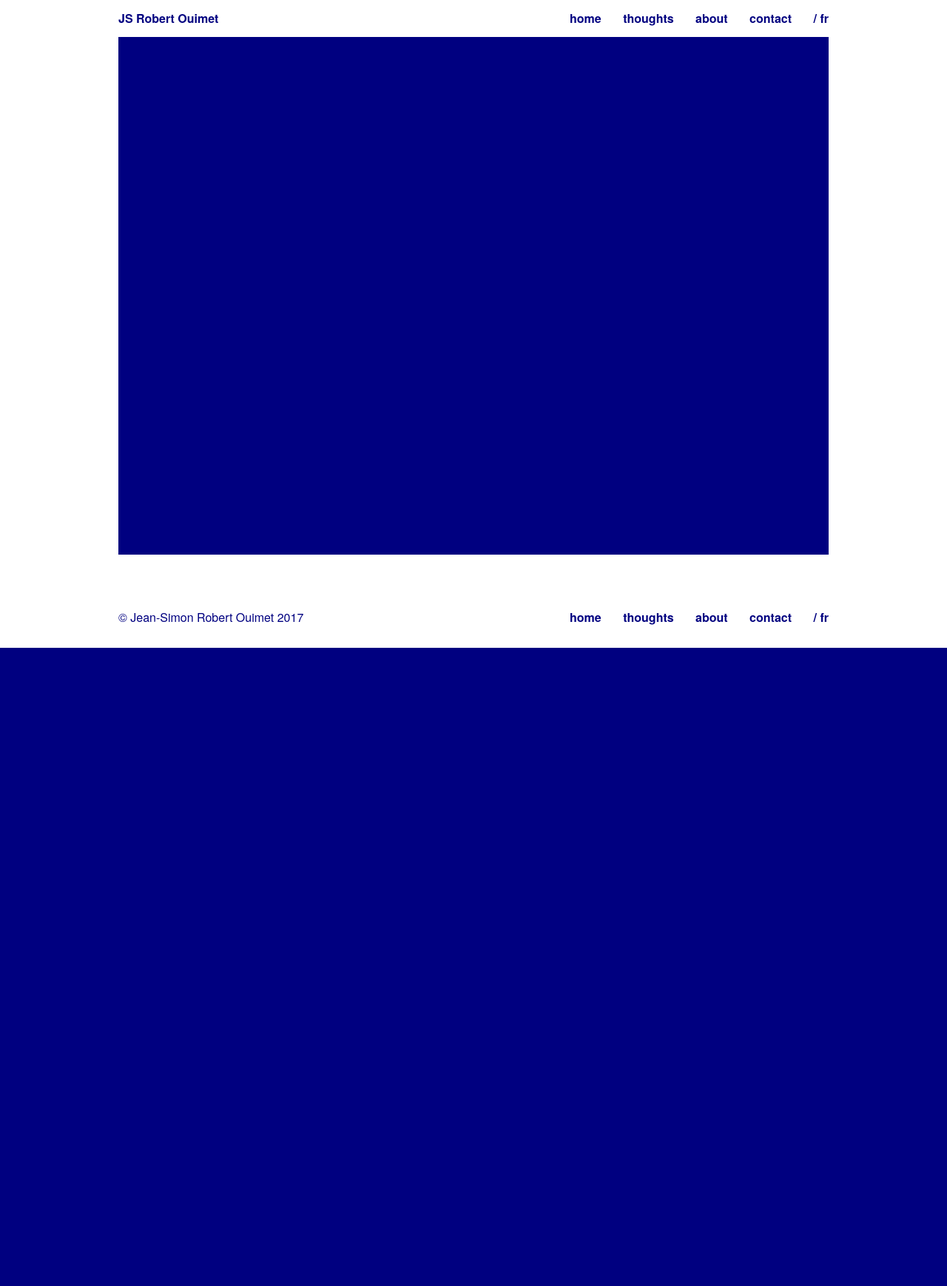
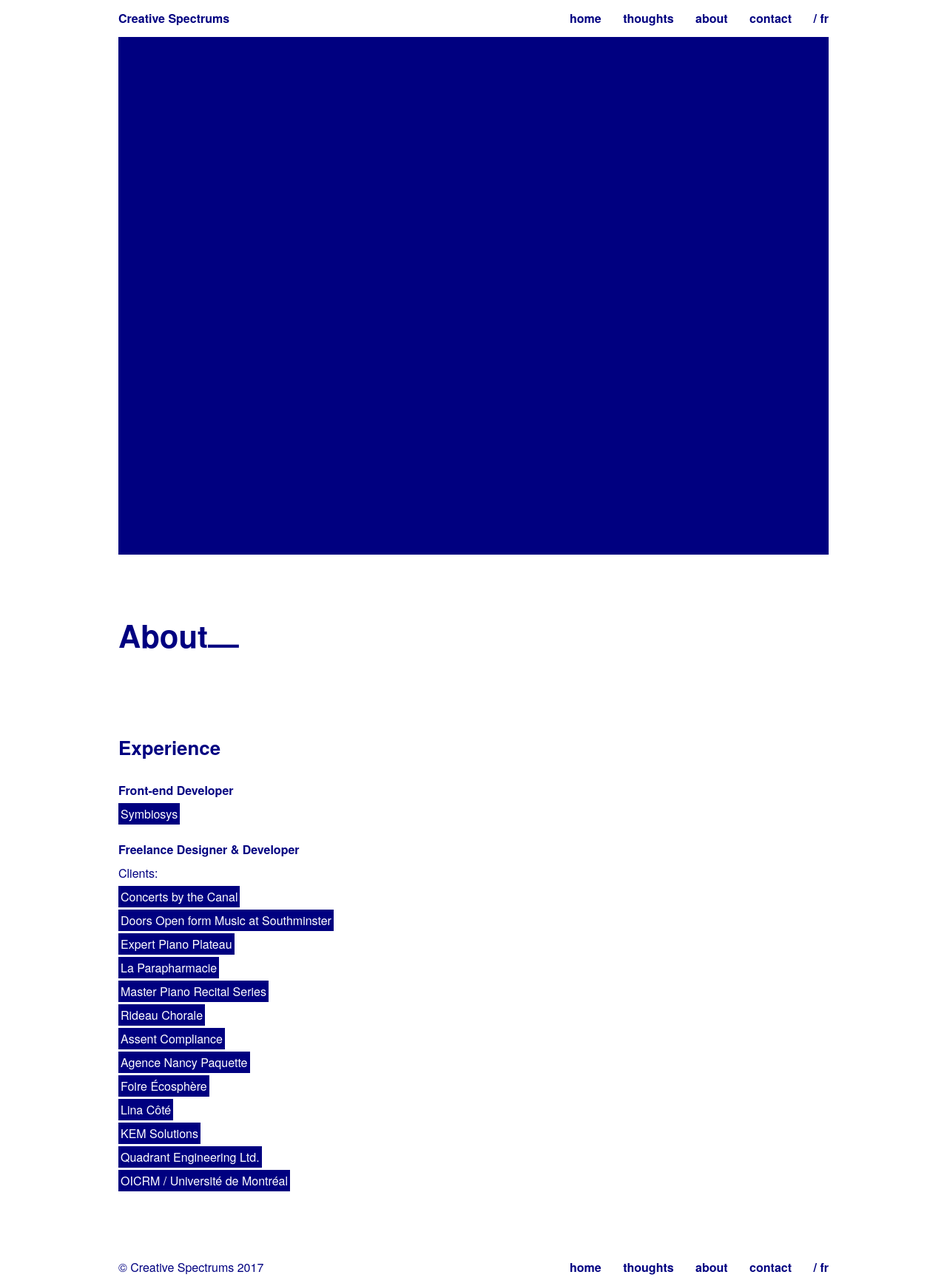
Before and after one commit to JSRobertOuimet/CreativeSpectrums, a PHP site: page /about.php in a window 1280 px wide. Shown: the whole page at 74% size. Before the commit the page ends 876 px from the top, so only its background shows below. Run offline with PHP 8.4, Linux system fonts and the light colour scheme.

Commit message:
~ site title & copyright

```diff
--- a/about.php
+++ b/about.php
@@ -6,7 +6,7 @@
   <meta name="viewport" content="width=device-width, initial-scale=1">
   <!--<meta http-equiv="refresh" content="3">-->
 
-  <title>JS Robert Ouimet &ndash; About</title>
+  <title>Creative Spectrums &ndash; About</title>
 
   <!--Main stylesheet-->
   <link rel="stylesheet" href="css/main.css">
@@ -26,6 +26,36 @@
 
     <article>
 
+      <header class="bit-1">
+          <h1 class="title-big">About<span class="horizontal-bar">&horbar;</span></h1>
+        </header>
+
+      <section>
+
+          <h2 class="title-small">Experience</h2>
+
+          <h3 class="subtitle">Front-end Developer</h3>
+          <p><a href="http://smbsol.com/" target="_blank" class="link">Symbiosys</a><p>
+
+          <h3 class="subtitle">Freelance Designer &amp; Developer</h3>
+          <p>Clients:<br>
+            <a href="http://smbsol.com/" target="_blank" class="link">Concerts by the Canal</a><br>
+            <a href="http://smbsol.com/" target="_blank" class="link">Doors Open form Music at Southminster</a><br>
+            <a href="http://smbsol.com/" target="_blank" class="link">Expert Piano Plateau</a><br>
+            <a href="http://smbsol.com/" target="_blank" class="link">La Parapharmacie</a><br>
+            <a href="http://smbsol.com/" target="_blank" class="link">Master Piano Recital Series</a><br>
+            <a href="http://smbsol.com/" target="_blank" class="link">Rideau Chorale</a><br>
+            <a href="http://smbsol.com/" target="_blank" class="link">Assent Compliance</a><br>
+            <a href="http://smbsol.com/" target="_blank" class="link">Agence Nancy Paquette</a><br>
+            <a href="http://smbsol.com/" target="_blank" class="link">Foire Écosphère</a><br>
+            <a href="http://smbsol.com/" target="_blank" class="link">Lina Côté</a><br>
+            <a href="http://smbsol.com/" target="_blank" class="link">KEM Solutions</a><br>
+            <a href="http://smbsol.com/" target="_blank" class="link">Quadrant Engineering Ltd.</a><br>
+            <a href="http://smbsol.com/" target="_blank" class="link">OICRM / Université de Montréal</a><br>
+          </p>
+
+      </section>
+
     </article>
 
     <?php include('templates/footer.php'); ?>
--- a/concerts-by-the-canal.php
+++ b/concerts-by-the-canal.php
@@ -6,7 +6,7 @@
   <meta name="viewport" content="width=device-width, initial-scale=1">
   <!--<meta http-equiv="refresh" content="3">-->
 
-  <title>JS Robert Ouimet &ndash; Home</title>
+  <title>Creative Spectrums &ndash; Home</title>
 
   <!--Main stylesheet-->
   <link rel="stylesheet" href="css/main.css">
@@ -69,7 +69,7 @@
 
             <h3 class="subtitle">Testimonial</h3>
             <p class="testimonial">“Jean-Simon est assidu, cultivé et sait garder le focus sur les résultats. Nous avons travaillé ensemble sur plusieurs mandats et à chaque fois, il a été un joueur clé pour lequel le statut quo n’est pas une option.”</p>
-            <p class="right"><span class="bold">Amine Lahlou</span>, CTO @ <a href="http://smbsol.com/" target="_blank" class="link">Symbiosys</a></p>
+            <p class="right"><span class="bold">Amine Lahlou</span>, CTO &commat; <a href="http://smbsol.com/" target="_blank" class="link">Symbiosys</a></p>
           </div>
 
           </section>
--- a/contact.php
+++ b/contact.php
@@ -6,7 +6,7 @@
   <meta name="viewport" content="width=device-width, initial-scale=1">
   <!--<meta http-equiv="refresh" content="3">-->
 
-  <title>JS Robert Ouimet &ndash; Contact</title>
+  <title>Creative Spectrums &ndash; Contact</title>
 
   <!--Main stylesheet-->
   <link rel="stylesheet" href="css/main.css">
--- a/css/main.css
+++ b/css/main.css
@@ -108,6 +108,9 @@ p {
   font-size: 1em;
   line-height: 2em; }
 
+.copy {
+  margin-bottom: 0 !important; }
+
 .link,
 .tag {
   margin-right: 5px;
@@ -200,7 +203,7 @@ a:visited {
 .bit-75 {
   width: 75%; }
 
-@media (max-width: 30em) {
+@media (max-width: 600px) {
   .bit-1 {
     width: 100%; }
 
@@ -236,7 +239,7 @@ a:visited {
 
   .bit-12 {
     width: 100%; } }
-@media (min-width: 30em) and (max-width: 50em) {
+@media (min-width: 600px) and (max-width: 960px) {
   .bit-4,
   .bit-6,
   .bit-8,
@@ -252,7 +255,7 @@ a:visited {
   .bit-9,
   .bit-11 {
     width: 100%; } }
-@media (min-width: 50em) and (max-width: 68.75em) {
+@media (min-width: 960px) and (max-width: 1200px) {
   .bit-2,
   .bit-7 {
     width: 100%; }
@@ -300,8 +303,8 @@ label {
   background-color: #000080;
   background-repeat: no-repeat;
   background-position: center;
-  background-size: 75%; }
-  @media screen and (max-width: 960px) {
+  background-size: 50%; }
+  @media screen and (max-width: 600px) {
     .jumbotron {
       margin-top: 50px;
       height: calc(100vh - 65px);
@@ -439,7 +442,7 @@ label {
     content: "";
     display: block;
     padding-bottom: 50%; }
-    @media screen and (max-width: 50em) {
+    @media screen and (max-width: 960px) {
       .thumbnail-2-1:after {
         padding-bottom: 100%; } }
   .thumbnail-2-1 h3 {
--- a/sass/base/_typography.sass
+++ b/sass/base/_typography.sass
@@ -30,6 +30,9 @@ p
   // &:last-of-type
   //   margin-bottom: 0 !important
 
+.copy
+  margin-bottom: 0 !important
+
 // Links
 
 %underlined
--- a/sass/libraries/lemonade/_config.scss
+++ b/sass/libraries/lemonade/_config.scss
@@ -4,9 +4,9 @@ $half:        		100% / 2;
 
 // Media Queries Breakpoints
 // Can be tweaked if need be.
-$small:       		30em; // Portrait mobile to landscape mobile
-$medium:      		50em; // Portrait tablet to landscape tablet
-$large:       		68.750em; // Small desktop to large desktop
+$small:       		600px; // Portrait mobile to landscape mobile
+$medium:      		960px; // Portrait tablet to landscape tablet
+$large:       		1200px; // Small desktop to large desktop
 
 // Example padding for grid
 // Doesn't actually need to be kept in.
--- a/sass/modules/_jumbotron.sass
+++ b/sass/modules/_jumbotron.sass
@@ -6,8 +6,8 @@
     color: $primary-color
     repeat: no-repeat
     position: center
-    size: 75%
-  @media screen and (max-width: 960px)
+    size: 50%
+  @media screen and (max-width: $small)
     margin-top: 50px
     height: calc(100vh - 65px)
     background:
--- a/templates/footer.php
+++ b/templates/footer.php
@@ -1,10 +1,10 @@
 <!--Desktop Footer-->
 <footer id="main-footer" class="bit-1 desktop-only">
   <nav id="secondary-nav">
-    <div class="left mg-b">
-      <p class="copy">&copy; Jean-Simon Robert Ouimet 2017</p>
+    <div class="left">
+      <p class="copy">&copy; Creative Spectrums 2017</p>
     </div>
-    <div class="right mg-b">
+    <div class="right">
       <a href="index.php">home</a>
       <a href="thoughts.php">thoughts</a>
       <a href="about.php">about</a>
@@ -16,5 +16,5 @@
 
 <!--Mobile Footer-->
 <footer id="main-footer" class="bit-1 center mobile-only">
-  <p class="copy">&copy; Jean-Simon Robert Ouimet 2017</p>
+  <p class="copy">&copy; Creative Spectrums 2017</p>
 </footer>
--- a/templates/navigation.php
+++ b/templates/navigation.php
@@ -1,7 +1,7 @@
 <!--Desktop Navigation-->
 <nav id="main-nav" class="desktop-only">
   <div class="left">
-    <a id="brand" href="index.php">JS Robert Ouimet</a>
+    <a id="brand" href="index.php">Creative Spectrums</a>
   </div>
   <div class="right desktop-only">
     <a href="index.php">home</a>
@@ -15,7 +15,7 @@
 <!--Mobile Navigation-->
 <nav id="main-nav" class="mobile-main-nav mobile-only">
   <div class="left">
-    <a id="brand" href="index.php">JS Robert Ouimet</a>
+    <a id="brand" href="index.php">Creative Spectrums</a>
   </div>
   <div class="right">
     <a onclick="openNav()">menu</a>
--- a/templates/template.php
+++ b/templates/template.php
@@ -6,7 +6,7 @@
   <meta name="viewport" content="width=device-width, initial-scale=1">
   <!--<meta http-equiv="refresh" content="3">-->
 
-  <title>JS Robert Ouimet &ndash; Home</title>
+  <title>Creative Spectrums &ndash; Home</title>
 
   <!--Main stylesheet-->
   <link rel="stylesheet" href="css/main.css">
@@ -69,7 +69,7 @@
 
             <h3 class="subtitle">Testimonial</h3>
             <p class="testimonial">“Jean-Simon est assidu, cultivé et sait garder le focus sur les résultats. Nous avons travaillé ensemble sur plusieurs mandats et à chaque fois, il a été un joueur clé pour lequel le statut quo n’est pas une option.”</p>
-            <p class="right"><span class="bold">Amine Lahlou</span>, CTO @ <a href="http://smbsol.com/" target="_blank" class="link">Symbiosys</a></p>
+            <p class="right"><span class="bold">Amine Lahlou</span>, CTO &commat; <a href="http://smbsol.com/" target="_blank" class="link">Symbiosys</a></p>
           </div>
 
           </section>
```
Also changed, not shown: index.php (+6 -6 lines).
